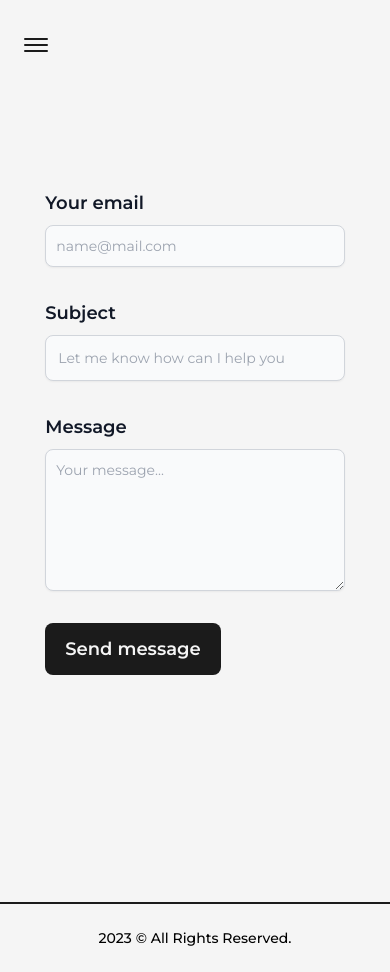
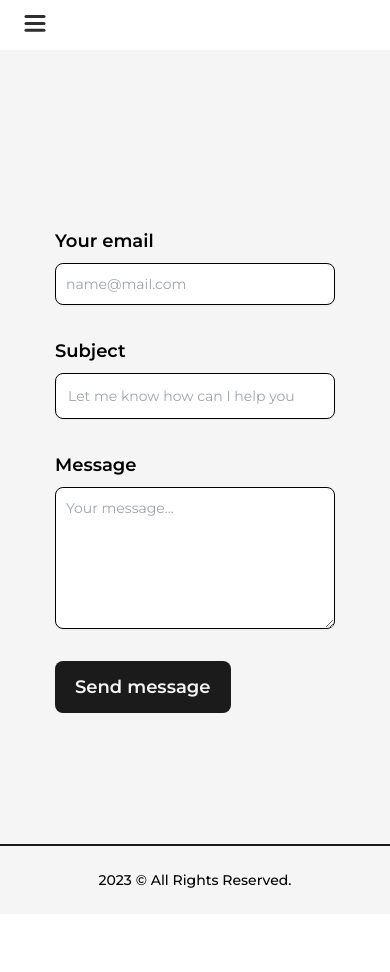
Before and after one commit to Marinescu-Alexandra/Portofolio, a Next.js app: page /contact in a window 390 px wide. After the commit the page ends 914 px from the top, so only its background shows below. Built offline with nearby package versions, Linux system fonts and the light colour scheme.

Commit message:
completed side menu, adjusted responsiveness, modified color pallet

```diff
--- a/src/components/AboutComponents/biography.tsx
+++ b/src/components/AboutComponents/biography.tsx
@@ -7,7 +7,7 @@ const Biography = ({ innerRef }: { innerRef: RefObject<HTMLDivElement> }) => {
 
     return (
         <>
-            <div className="w-full mx-auto relative mt-56 scroll-m-24 sm-desktop:mt-4" ref={innerRef}>
+            <div className="w-full mx-auto relative mt-56 scroll-m-24 sm-desktop:my-24" ref={innerRef}>
                 <h2 className="font-bold text-8xl mb-64 w-full text-center dark:text-light tablet:text-6xl phone:text-4xl">
                     Biography
                 </h2>
--- a/src/components/hireMeText.tsx
+++ b/src/components/HomeComponents/hireMeText.tsx
@@ -1,10 +1,10 @@
 import React from "react";
-import { CircularText } from "./icons";
+import { CircularText } from "../icons";
 import Link from "next/link";
 
 const HireMeText = () => {
     return (
-        <div className="fixed right-10 bottom-10 items-center justify-center overflow-hidden sm-desktop:top-10 sm-desktop:bottom-auto phone:hidden">
+        <div className="fixed right-10 bottom-10 items-center justify-center overflow-hidden sm-desktop:top-14 sm-desktop:bottom-auto tablet:hidden">
             <div className="w-40 h-40 flex items-center justify-center relative">
                 <CircularText className={"fill-dark animate-spin-slow dark:fill-light"} />
                 <Link href="mailto:alexandra.marinescu.dev@proton.me" className="flex items-center justify-center
--- a/src/components/navbar.tsx
+++ b/src/components/navbar.tsx
@@ -59,13 +59,115 @@ const NavBar = () => {
     }
 
     return (
-        <header className='w-full px-32 py-2 font-medium flex items-center justify-between dark:text-light laptop:px-6'>
+        <header className='w-full sm-desktop:h-[50px] sm-desktop:bg-white sm-desktop:dark:bg-darkSecondary sm-desktop:fixed
+        px-32 sm-desktop:py-0 top-0 py-2 font-medium flex items-center justify-between dark:text-light sm-desktop:px-6 z-50'>
 
-            <button className='flex-col justify-center items-center hidden sm-desktop:flex laptop:mt-8'>
-                <span className='bg-dark dark:bg-light block h-0.5 w-6 rounded-sm -translate-y-0.5'/>
-                <span className='bg-dark dark:bg-light block h-0.5 w-6 rounded-sm my-0.5'/>
-                <span className='bg-dark dark:bg-light block h-0.5 w-6 rounded-sm translate-y-0.5'/>
+            <button className='fixed justify-center items-center hidden sm-desktop:flex mt-0 z-20'
+                onClick={handleMenuClick}
+            >
+                <svg width="23" height="23" viewBox="0 0 23 23">
+                    <motion.path
+                        className="dark:stroke-light"
+                        fill="transparent"
+                        strokeWidth="3"
+                        stroke="hsl(0, 0%, 18%)"
+                        strokeLinecap="round"
+                        animate={isMenuOpen ? "open" : "closed"}
+                        variants={{
+                            closed: { d: "M 2 2.5 L 20 2.5" },
+                            open: { d: "M 3 16.5 L 17 2.5" }
+                        }}
+                    />
+                    <motion.path
+                        className="dark:stroke-light"
+                        fill="transparent"
+                        strokeWidth="3"
+                        stroke="hsl(0, 0%, 18%)"
+                        strokeLinecap="round"
+                        animate={isMenuOpen ? "open" : "closed"}
+                        d="M 2 9.423 L 20 9.423"
+                        variants={{
+                            closed: { opacity: 1 },
+                            open: { opacity: 0 }
+                        }}
+                        transition={{ duration: 0.1 }}
+                    />
+                    <motion.path
+                        className="dark:stroke-light"
+                        fill="transparent"
+                        strokeWidth="3"
+                        stroke="hsl(0, 0%, 18%)"
+                        strokeLinecap="round"
+                        animate={isMenuOpen ? "open" : "closed"}
+                        variants={{
+                            closed: { d: "M 2 16.346 L 20 16.346" },
+                            open: { d: "M 3 2.5 L 17 16.346" }
+                        }}
+                    />
+                </svg>
             </button>
+
+            <motion.div className="fixed top-0 -left-1 bottom-0 w-[300px] bg-lightDark dark:bg-gray z-10
+            flex flex-col items-center justify-start space-y-16"
+                animate={isMenuOpen ? "open" : "closed"}
+                variants={{
+                    open: (height = 1000) => ({
+                        clipPath: `circle(${height * 2 + 200}px at 40px 40px)`,
+                        transition: {
+                            type: "spring",
+                            stiffness: 20,
+                            restDelta: 2
+                        }
+                    }),
+                    closed: {
+                        clipPath: "circle(0px at 40px 40px)",
+                        transition: {
+                            delay: 0.2,
+                            type: "spring",
+                            stiffness: 400,
+                            damping: 40
+                        }
+                    }
+                }}
+            >
+                <div className='mt-24 flex flex-col justify-center items-center space-y-4'>
+                    <CustomLink href="/" title="Home" className='text-xl' />
+                    <CustomLink href="/about" title="About" className='text-xl' />
+                    <CustomLink href="/projects" title="Projects" className='text-xl' />
+                    <CustomLink href="/contact" title="Contact" className='text-xl' />
+                </div>
+
+                <nav className='flex flex-row items-center justify-center'>
+
+                    <motion.a href="https://github.com/Marinescu-Alexandra" target={"_blank"}
+                        whileHover={{ y: -4 }}
+                        className='w-9 mr-3 mb-0.4'
+                        whileTap={{ scale: 0.7 }}
+                    >
+                        <GithubIcon className='' />
+                    </motion.a>
+
+                    <motion.a href="https://www.linkedin.com/in/alexandra-marinescu-profile/" target={"_blank"}
+                        whileHover={{ y: -4 }}
+                        className='w-8 mx-3'
+                        whileTap={{ scale: 0.7 }}
+                    >
+                        <LinkedInIcon className='' />
+                    </motion.a>
+
+                    <motion.button className='ml-3' onClick={handleThemeSwitch}
+                        whileHover={{ y: -4 }}
+                        whileTap={{ scale: 0.7 }}
+                    >
+                        {
+                            mode === "dark" ? <Image src={moon} alt='darkThemeIcon' width={30} height={30} /> : <Image src={sun} alt='lightThemeIcon' width={30} height={30} />
+                        }
+                    </motion.button>
+                </nav>
+
+            </motion.div>
+
+
 
             <nav className='flex-1 sm-desktop:hidden'>
                 <CustomLink href="/" title="Home" className='mr-4'/>
@@ -73,7 +175,7 @@ const NavBar = () => {
                 <CustomLink href="/projects"title="Projects" className='mx-4'/>
                 <CustomLink href="/contact" title="Contact" className='ml-4'/>
             </nav>
-            <div className='top-2 flex-1 laptop:hidden'>
+            <div className='top-2 flex-1 sm-desktop:hidden'>
                 <Logo />
             </div>
             <nav className='flex flex-row items-center justify-end flex-wrap flex-1 sm-desktop:hidden'>
--- a/src/pages/about.tsx
+++ b/src/pages/about.tsx
@@ -40,7 +40,8 @@ const about = () => {
                 <title>Alexandra Marinescu</title>
                 <meta name="description" content="content" />
             </Head>
-            <div className="flex flex-col items-center w-full h-auto my-44 sm-desktop:my-24">
+            <div className="flex flex-col items-center w-full h-auto my-44 sm-desktop:my-[50px]">
+                <div className="w-full h-[85vh] flex items-center justify-center flex-col sm-desktop:h-auto">
                     <div className="w-[80%] self-center h-auto flex sm-desktop:hidden">
                         <ConstellationComplete className="z-0" />
                         <ConstellationComplete2 className=" absolute z-1 w-[80%]" />
@@ -72,6 +73,8 @@ const about = () => {
                             </div>
                         </div>
                     </motion.div>
+                </div>
+
                 <Biography innerRef={biographyRef} />
                 <Experience innerRef={experienceRef} />
                 <Education innerRef={educationRef} />
--- a/src/pages/contact.tsx
+++ b/src/pages/contact.tsx
@@ -4,23 +4,23 @@ import { motion } from "framer-motion";
 const contact = () => {
     return (
         <>
-            <div className="min-h-screen w-full flex items-center justify-center">
-                    <div className="px-4 w-[50%] self-center mb-24 laptop:w-[70%] phone:w-[85%]">
+            <div className="min-h-screen w-full flex items-center justify-center ">
+                    <div className="px-4 w-[50%] self-center mb-24 laptop:w-[70%] phone:w-[80%] phone:mb-0 sm-desktop:my-24">
                         <form action="#" className="space-y-8">
                             <div>
-                                <label className="block mb-2 text-lg font-semibold text-gray-900 dark:text-gray-300">Your email</label>
+                                <label className="block mb-2 text-lg font-semibold text-gray-900 dark:text-light">Your email</label>
                                 <input type="email" id="email" className="shadow-sm bg-gray-50 border border-gray-300 text-gray-900 text-sm
                                     rounded-lg block w-full p-2.5 dark:bg-gray-700 dark:border-gray-600 dark:placeholder-gray-400
                                 dark:text-white" placeholder="name@mail.com" required />
                             </div>
                             <div>
-                                <label className="block mb-2 text-lg font-semibold text-gray-900 dark:text-gray-300">Subject</label>
+                            <label className="block mb-2 text-lg font-semibold text-gray-900 dark:text-light">Subject</label>
                                 <input type="text" id="subject" className="block p-3 w-full text-sm text-gray-900 bg-gray-50 rounded-lg border
                                     border-gray-300 shadow-sm focus:ring-primary-500 focus:border-primary-500 dark:bg-gray-700
                                     dark:border-gray-600 dark:placeholder-gray-400 dark:text-white" placeholder="Let me know how can I help you" required />
                             </div>
                             <div className="sm:col-span-2">
-                                <label className="block mb-2 text-lg font-semibold text-gray-900 dark:text-gray-400">Message</label>
+                            <label className="block mb-2 text-lg font-semibold text-gray-900 dark:text-light">Message</label>
                                 <textarea id="message" rows={6} className="block p-2.5 w-full text-sm text-gray-900 bg-gray-50 rounded-lg
                                     shadow-sm border border-gray-300 focus:ring-primary-500 focus:border-primary-500 dark:bg-gray-700
                                     dark:border-gray-600 dark:placeholder-gray-400 dark:text-white " placeholder="Your message..."></textarea>
--- a/src/pages/index.tsx
+++ b/src/pages/index.tsx
@@ -5,7 +5,7 @@ import Link from "next/link"
 import profilePic from "../../public/meprofile.png"
 import AnimatedText from "@/components/HomeComponents/animatedText"
 import { LinkArrow } from "@/components/icons"
-import HireMeText from "@/components/hireMeText"
+import HireMeText from "@/components/HomeComponents/hireMeText"
 
 export default function Home() {
     return (
@@ -14,9 +14,9 @@ export default function Home() {
             <title>Alexandra Marinescu</title>
             <meta name="description" content="content" />
         </Head>
-            <main className="flex items-center text-dark w-full min-h-screen dark:text-light phone:items-start tablet:py-12 sm-desktop:pb-16">
+            <main className="flex items-center text-dark w-full min-h-screen dark:text-light sm-desktop:my-[50px]">
             <Layout className="pt-0">
-                    <div className="flex flex-row items-center justify-between w-full sm-desktop:flex-col">
+                    <div className="flex flex-row items-center justify-between w-full sm-desktop:flex-col sm-desktop:space-y-8">
                         <div className="w-1/2 phone:w-[85%] tablet:w-[80%] laptop:w-[75%] sm-desktop:w-[70%]">
                             <Image src={profilePic} alt="ProfilePicture" className="w-full h-auto" priority
                                 sizes="(max-width: 768px) 100vw,
--- a/src/pages/projects.tsx
+++ b/src/pages/projects.tsx
@@ -9,7 +9,7 @@ import tailwind from "../../public/tailwind.png"
 const CardHorizontal = ({ title, link, info, icons }: { title: string, link: string, info: string, icons: Array<StaticImageData> }) => {
     return (
         <>
-            <div className="w-full flex flex-row justify-center items-center sm-desktop:flex-col  ">
+            <div className="w-full flex flex-row justify-center items-center sm-desktop:flex-col sm-desktop:my-24 ">
                 <div id="projectDiv" className="w-[50%] bg-dark h-[400px] rounded-l-2xl flex items-center justify-center dark:bg-light
                 lapt sm-desktop:w-[70%] lapt sm-desktop:rounded-t-2xl lapt sm-desktop:rounded-b-none sm-desktop:h-auto
                 ">
@@ -58,7 +58,7 @@ const projects = () => {
                 <title>Alexandra Marinescu</title>
                 <meta name="description" content="content" />
             </Head>
-            <div className="min-h-screen w-[70%] flex-col flex justify-center items-center mx-auto my-24 tablet:w-[90%] space-y-14">
+            <div className="min-h-screen w-[70%] flex-col flex justify-center items-center mx-auto my-24 sm-desktop:my-[50px] tablet:w-[90%] space-y-14">
                 {details.map((project, index) =>
                     <CardHorizontal title={`${project.title}`} link={`${project.link}`} info={`${project.info}`} icons={project.icons} />
                     // index % 2 == 0 ? <CardHorizontal title={`${project.title}`} link={`${project.link}`} info={`${project.info}`} icons={project.icons} />
--- a/tailwind.config.ts
+++ b/tailwind.config.ts
@@ -16,7 +16,10 @@ const config: Config = {
             },
             colors: {
                 dark: "#1b1b1b",
+                darkSecondary: "#383636",
+                gray: "#636161",
                 light: "#f5f5f5",
+                lightDark: "#d9d4d4",
                 primary: "#65ddf4",
                 primaryDark: "#58E6D9",
             },
```
Also changed, not shown: src/styles/globals.css (line endings or trailing spaces). Lines whose indentation alone changed are shown as unchanged.
